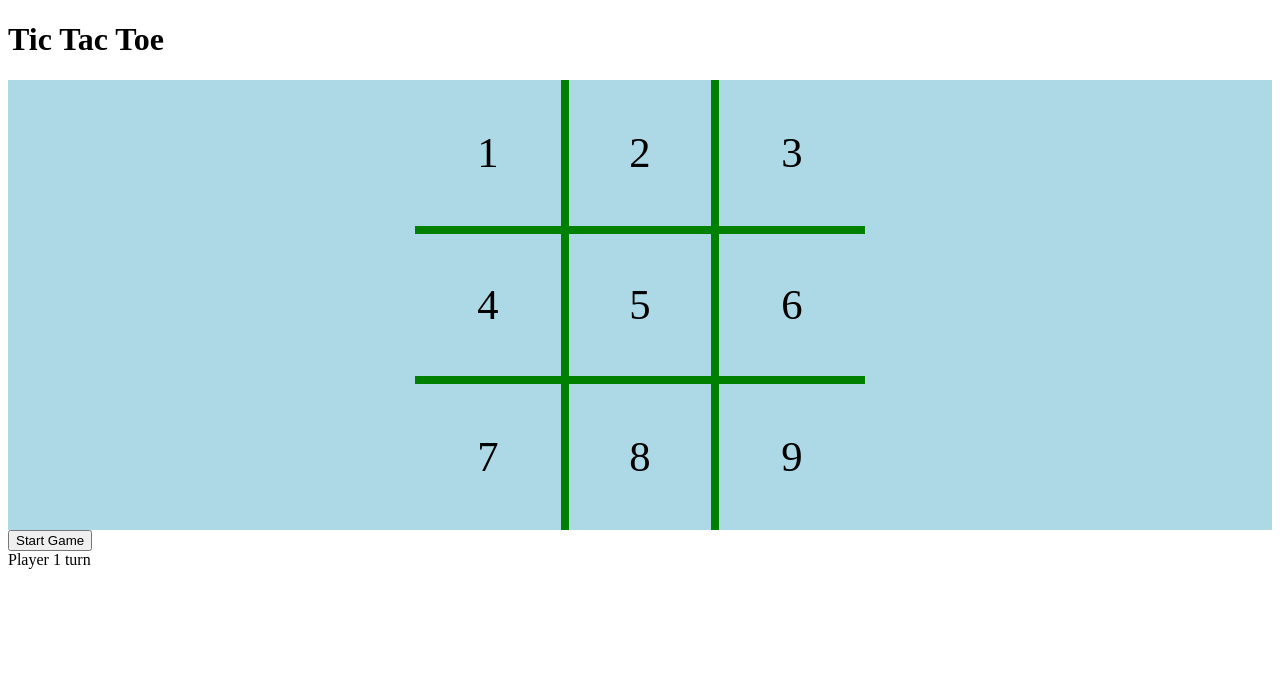
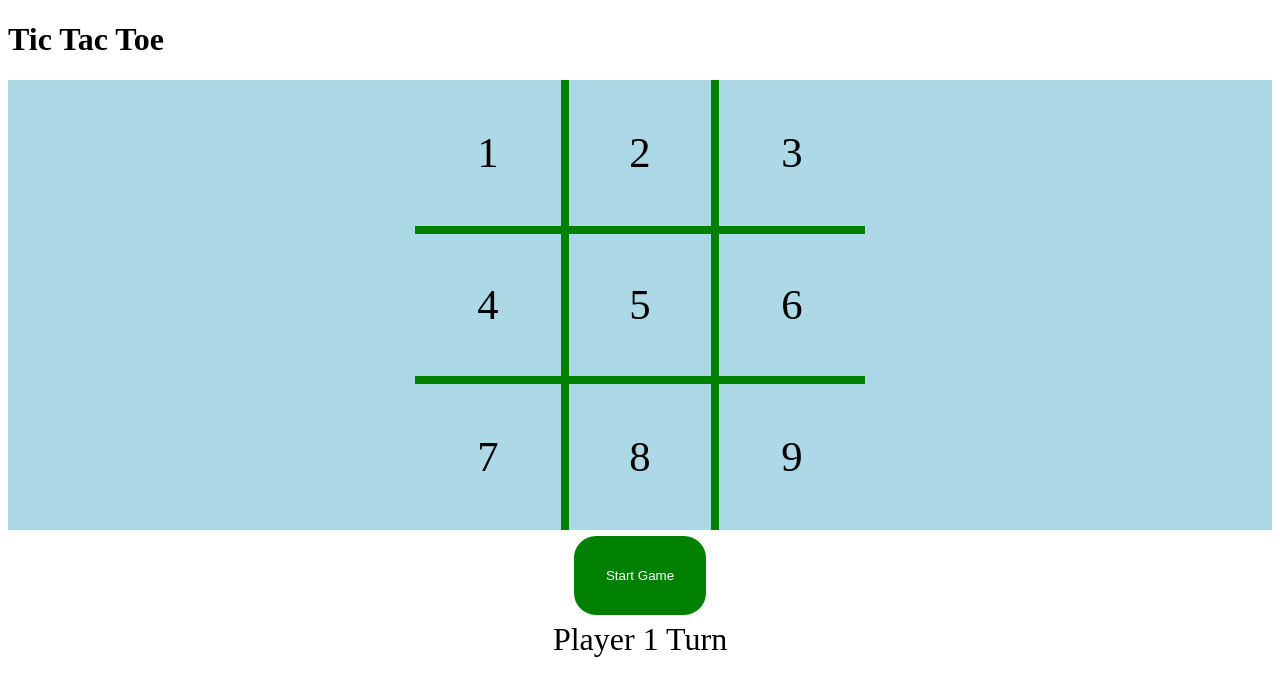
Before and after one commit to RakkoKey/tic-tac-toe, a plain HTML site: page index.html in a window 1280 px wide. Both pictures are taken after a click on the button "Start Game". Drawn offline with Linux system fonts and the light colour scheme.

Commit message:
stylized and repositioned turn text + button

```diff
--- a/index.html
+++ b/index.html
@@ -40,7 +40,9 @@
         </div>
 
     </div>
+    <div id="buttondiv">
+        <button id="startGame">Start Game</button>
+    </div>
 
-    <button id="startGame">Start Game</button>
 </body>
 </html>
--- a/script.js
+++ b/script.js
@@ -248,7 +248,7 @@ const documentController = (function(){
             player2.playerTurn = true;
 
         }else{
-            playerturn.innerHTML = "Player 1 turn";
+            playerturn.innerHTML = "Player 1 Turn";
             player2.playerTurn = false;
             player1.playerTurn = true;
             documentController.setLetter(player1.playerLetter)
@@ -284,11 +284,12 @@ console.log(boxes);
 
 var button = document.getElementById("startGame");
 let playerturn = document.createElement("div");
+playerturn.setAttribute("id", "playerturn");
 button.addEventListener("click", function(){
     displayController.startGame(gameBoard.gameArray,player1,player2);
 
     document.body.appendChild(playerturn);
-    playerturn.innerHTML = "Player 1 turn";
+    playerturn.innerHTML = "Player 1 Turn";
 
 })
 
--- a/style.css
+++ b/style.css
@@ -32,3 +32,23 @@ body{
 #seven, #eight, #nine{
     border-bottom: 0;
 }
+#playerturn{
+    font-size: 32px;
+    display: flex;
+    justify-content: center;
+    align-items: center;
+}
+#buttondiv{
+    display:flex;
+    align-items: center;
+    justify-content: center;
+}
+#startGame{
+    border-style:none;
+    border-radius: 22px;
+    color:white;
+    background-color:green;
+    padding:32px;
+    margin:6px;
+
+}
```
